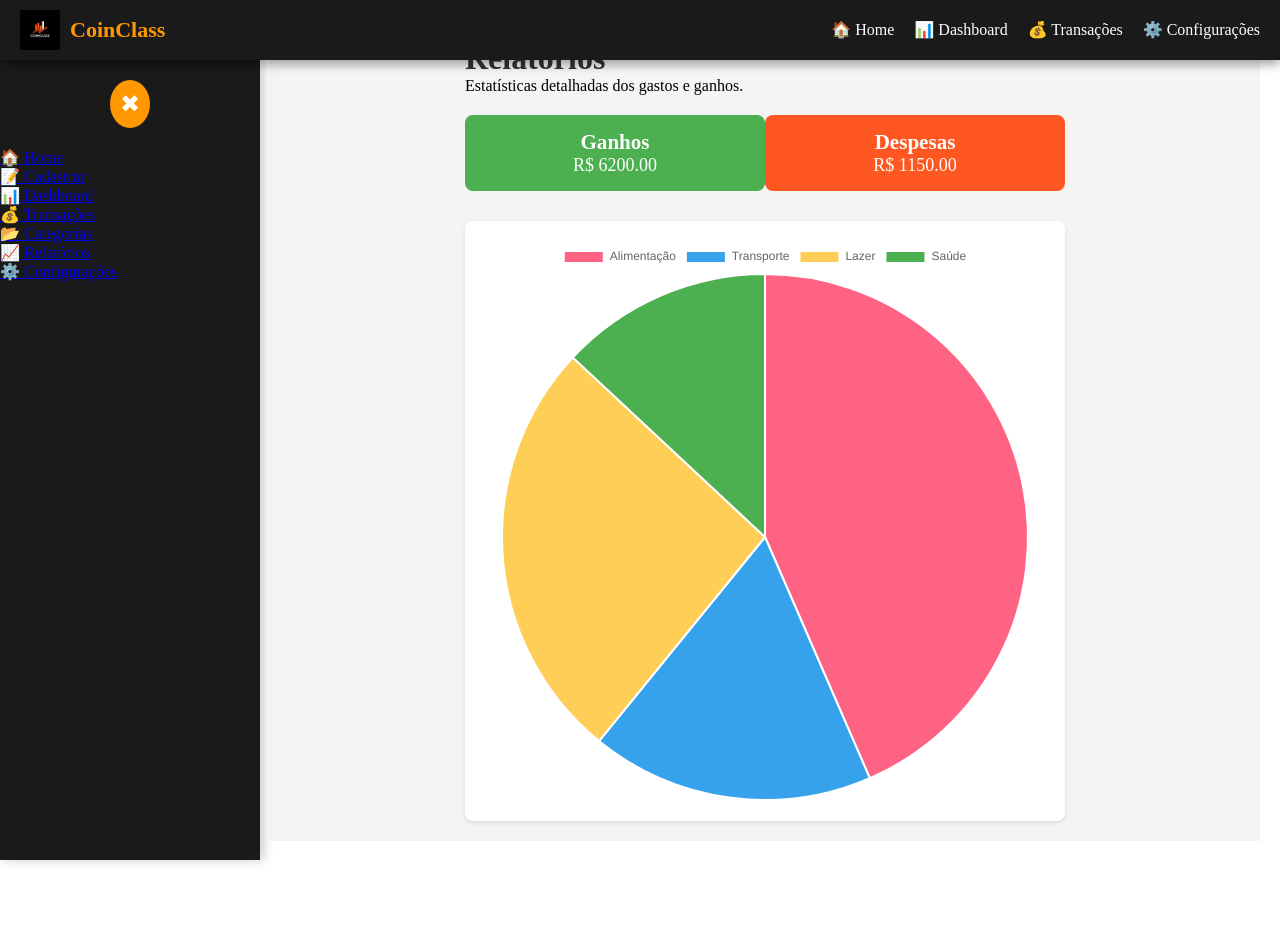
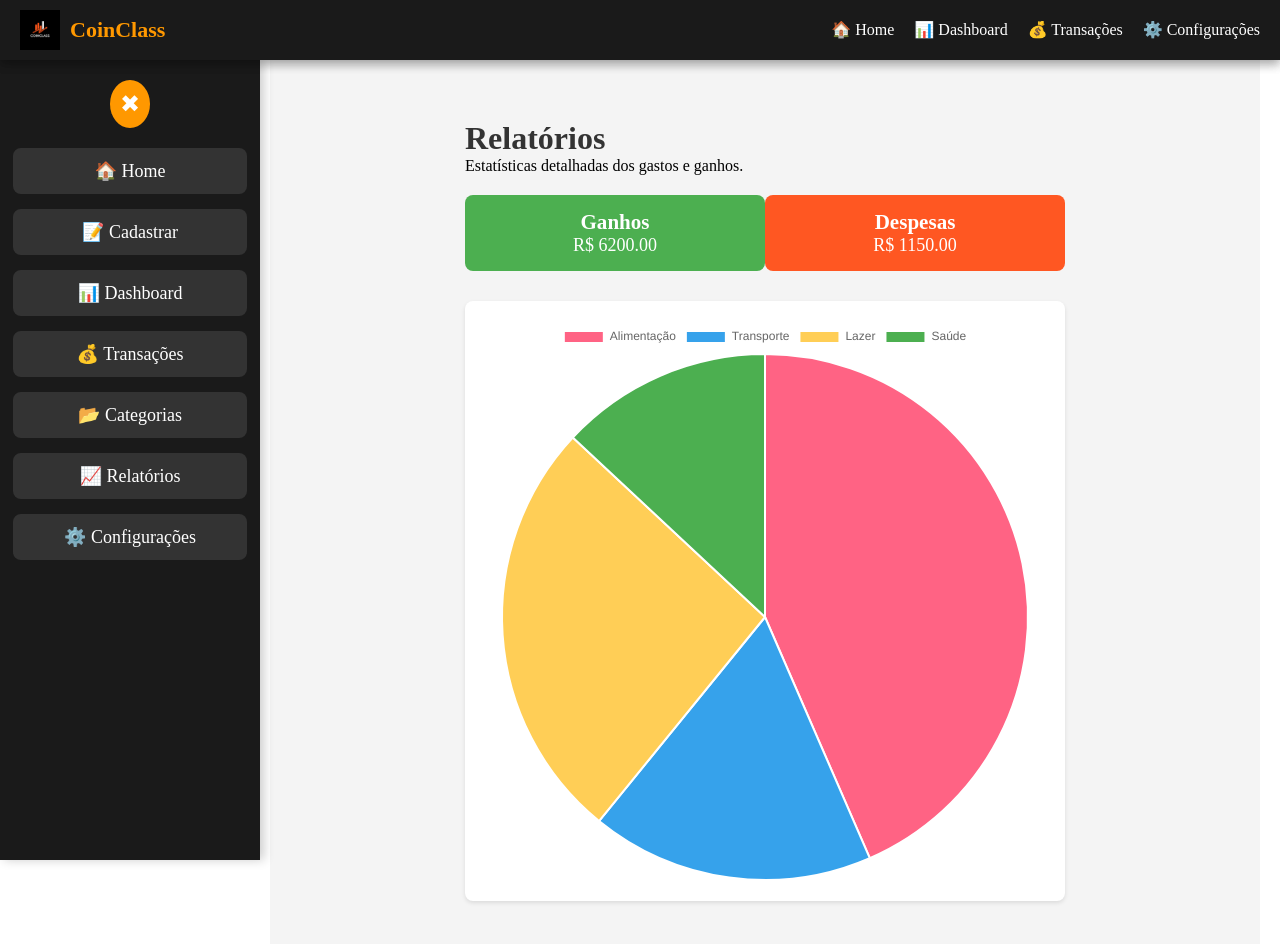
Before and after one commit to Chavesz/coinclass, a Vue app in the folder front/: page /#/AppReports in a window 1280 px wide. Shown: the top 944 px of the page. Before the commit the page ends 861 px from the top, so only its background shows below. Built offline with nearby package versions, Linux system fonts and the light colour scheme.

Commit message:
Alterando os links do layout para botoões.

```diff
--- a/front/src/components/AppSidebar.vue
+++ b/front/src/components/AppSidebar.vue
@@ -16,13 +16,13 @@
       </button>
 
       <ul class="nav-list">
-        <li><router-link to="/">🏠 Home</router-link></li>
-        <li><router-link to="/Appregister">📝 Cadastrar</router-link></li>
-        <li><router-link to="/Appdashboard">📊 Dashboard</router-link></li>
-        <li><router-link to="/Apptransactions">💰 Transações</router-link></li>
-        <li><router-link to="/Appcategories">📂 Categorias</router-link></li>
-        <li><router-link to="/Appreports">📈 Relatórios</router-link></li>
-        <li><router-link to="/Appsettings">⚙️ Configurações</router-link></li>
+        <li><router-link to="/" class="nav-button">🏠 Home</router-link></li>
+        <li><router-link to="/Appregister" class="nav-button">📝 Cadastrar</router-link></li>
+        <li><router-link to="/Appdashboard" class="nav-button">📊 Dashboard</router-link></li>
+        <li><router-link to="/Apptransactions" class="nav-button">💰 Transações</router-link></li>
+        <li><router-link to="/Appcategories" class="nav-button">📂 Categorias</router-link></li>
+        <li><router-link to="/Appreports" class="nav-button">📈 Relatórios</router-link></li>
+        <li><router-link to="/Appsettings" class="nav-button">⚙️ Configurações</router-link></li>
       </ul>
     </nav>
   </div>
@@ -130,25 +130,32 @@ h1 {
   padding: 0;
   width: 100%;
   text-align: left;
+  display: flex;
+  flex-direction: column;
+  gap: 15px;
 }
 
 li {
   width: 100%;
 }
 
-router-link {
+.nav-button {
   display: block;
-  width: 100%;
-  padding: 14px 20px;
+  width: 90%;
+  padding: 12px;
+  margin: 0 auto;
   text-decoration: none;
   color: white;
-  transition: background 0.3s, padding-left 0.3s;
+  background: #333;
+  text-align: center;
   font-size: 18px;
+  border-radius: 8px;
+  transition: background 0.3s, transform 0.2s;
 }
 
-router-link:hover {
+.nav-button:hover {
   background: #ff9800;
   color: black;
-  padding-left: 25px;
+  transform: scale(1.05);
 }
 </style>
--- a/front/src/views/AppCategories.vue
+++ b/front/src/views/AppCategories.vue
@@ -55,7 +55,7 @@ export default {
   display: flex;
   flex-direction: column;
   align-items: center;
-  padding: 20px;
+  padding: 100px;
   background-color: #f4f4f4;
   min-height: 100vh;
 }
--- a/front/src/views/AppDashboard.vue
+++ b/front/src/views/AppDashboard.vue
@@ -103,7 +103,7 @@ export default {
   display: flex;
   flex-direction: column;
   align-items: center;
-  padding: 20px;
+  padding: 100px;
   background-color: #f4f4f4;
   min-height: 100vh;
 }
@@ -151,7 +151,7 @@ h1 {
 .transactions-table {
   background: white;
   padding: 20px;
-  border-radius: 8px;
+  border-radius: px;
   box-shadow: 0px 4px 6px rgba(0, 0, 0, 0.1);
 }
 
--- a/front/src/views/AppReports.vue
+++ b/front/src/views/AppReports.vue
@@ -99,7 +99,7 @@ export default {
   display: flex;
   flex-direction: column;
   align-items: center;
-  padding: 20px;
+  padding: 100px;
   background-color: #f4f4f4;
   min-height: 100vh;
 }
--- a/front/src/views/AppSettings.vue
+++ b/front/src/views/AppSettings.vue
@@ -67,7 +67,7 @@ export default {
   display: flex;
   flex-direction: column;
   align-items: center;
-  padding: 20px;
+  padding: 100px;
   background-color: #f4f4f4;
   min-height: 100vh;
 }
--- a/front/src/views/AppTransactions.vue
+++ b/front/src/views/AppTransactions.vue
@@ -76,7 +76,7 @@ export default {
   display: flex;
   flex-direction: column;
   align-items: center;
-  padding: 20px;
+  padding: 100px;
   background-color: #f4f4f4;
   min-height: 100vh;
 }
```
